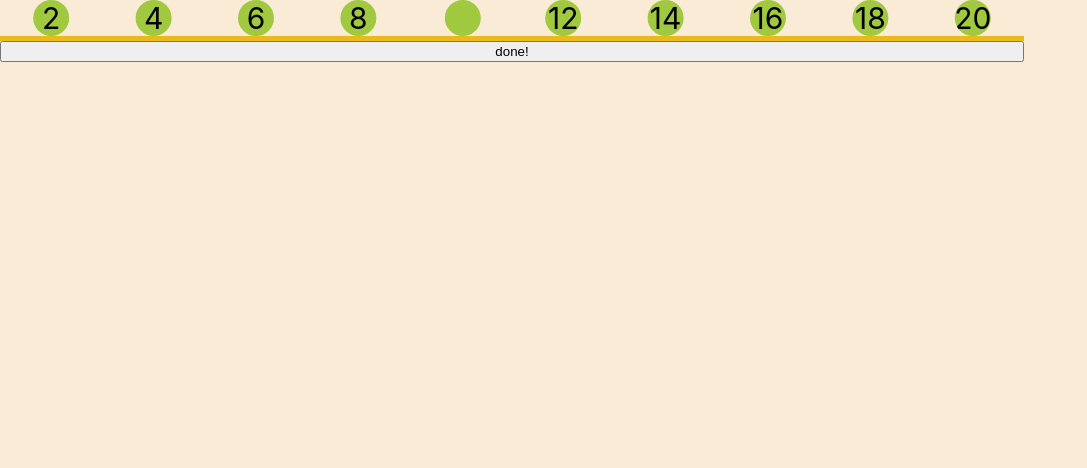
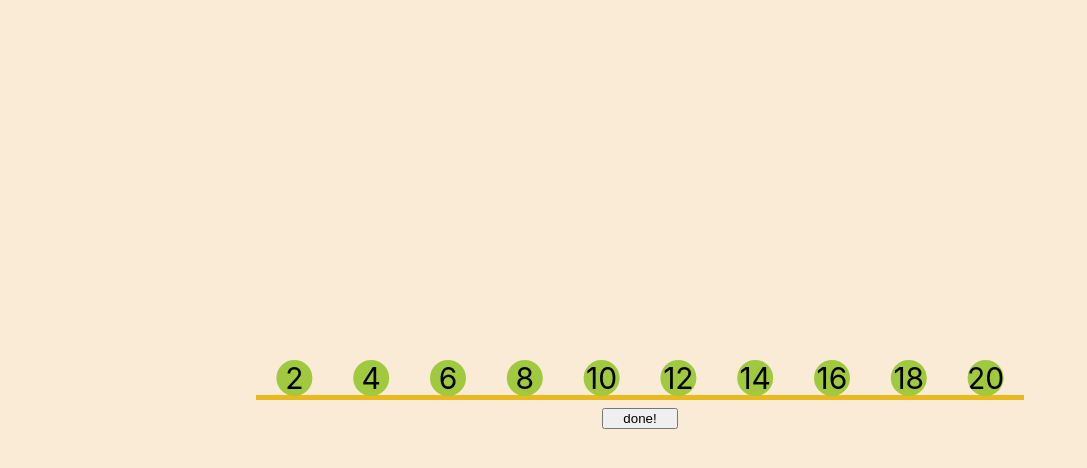
Before and after one commit to SchoolOfCode/final-project_front-end-full-stack-fam, a React (Create React App) app in the folder frontend-final-project/: page /activity in a window 1280 px wide. Shown: the top 468 px of the page, without its empty margins (0-1087 px from the left). Built offline with nearby package versions, Linux system fonts and the light colour scheme.

Commit message:
strugglin

```diff
--- a/frontend-final-project/src/routes/ActivityPage/ActivityPage.css
+++ b/frontend-final-project/src/routes/ActivityPage/ActivityPage.css
@@ -1,7 +1,13 @@
 :root{
     background-color: antiquewhite;
+}
 
-
+.main{
+    width:100vw;
+    height:100vh;
+    display: flex;
+    justify-content: center;
+    align-items: center;
 }
 
 
@@ -9,7 +15,7 @@
     display: flex;
     flex-direction: column;
     height: 10%;
-    width: 80%;
+    width: 60%;
 }
 
 
@@ -24,7 +30,7 @@
 }
 
 
-p{
+.num-text{
     text-align: center;
     margin: 0;
     clip-path: circle();
@@ -32,7 +38,7 @@ p{
     font-size: 30px;
 }
 
-input{
+.num-input{
     text-align: center;
     margin: 0;
     width: 100%;
@@ -43,3 +49,15 @@ input{
     font-size: 30px;
     color: #2260c5;
 }
+
+.submit-button{
+    width: 10%;
+
+}
+
+.button-container{
+    margin-top: 1%;
+    width:100%;
+    display: flex;
+    justify-content: center;
+}
--- a/frontend-final-project/src/routes/ActivityPage/ActivityPage.js
+++ b/frontend-final-project/src/routes/ActivityPage/ActivityPage.js
@@ -1,5 +1,6 @@
 import { Link } from 'react-router-dom';
 import './ActivityPage.css';
+import NumLine from './NumLine/NumLine';
 
 export default function ActivityPage() {
 
@@ -14,24 +15,25 @@ export default function ActivityPage() {
         </main> */}
 
 
+        <main className ="main">
+        <div className='num-line-container'>
+            {/* <section className='num-grid'>
+                <p className="num-text">2</p>
+                <p className="num-text">4</p>
+                <p className="num-text">6</p>
+                <p className="num-text">8</p>
+                <input className="num-input" type='text' onChange={handleChange} maxLength={2}></input>
+                <p className="num-text">12</p>
+                <p className="num-text">14</p>
+                <p className="num-text">16</p>
+                <p className="num-text">18</p>
+                <p className="num-text">20</p>
 
-        <div className='num-line-container'>
-            <section className='num-grid'>
-                <p>2</p>
-                <p>4</p>
-                <p>6</p>
-                <p>8</p>
-                <input type='text' maxLength={2}></input>
-                <p>12</p>
-                <p>14</p>
-                <p>16</p>
-                <p>18</p>
-                <p>20</p>
-            </section>
-            <button className='submit-button'>done!</button>
 
-            <section className='num-line'></section>
+            </section> */}
+            <NumLine/>
         </div>
+        </main>
 
 
 
--- /dev/null
+++ b/frontend-final-project/src/routes/ActivityPage/NumLine/NumLine.js
@@ -0,0 +1,51 @@
+import './NumLine.css'
+import { useState, useEffect } from 'react';
+
+export default function NumLine(){
+
+    const[answer, setAnswer] = useState("")
+
+    let array = ['2','4','6','8','10','12','14','16','18','20']
+
+    function setArray(){
+    let ranNum = Math.floor(Math.random() * 10);
+    setAnswer(array[ranNum]);
+    console.log(`the answer is ${answer}`)
+    array[ranNum] = "input";
+    }
+
+    useEffect(()=> {setArray()})
+
+
+    function handleClick(){
+        const input = document.querySelector(".num-input");
+        console.log(input.value)
+        const inputValue = (input.value);
+        if(inputValue === answer){
+          console.log('number matches!')
+          setArray();
+        }
+        else if (inputValue !== answer){
+            console.log('not quite, try again!')
+        }
+      }
+
+return (
+    <div>
+    <section className= "num-grid">
+        {array.map(function(item){
+            if( item === "input" ){
+                return <input className="num-input" type='text' maxLength={2}></input>
+            }
+            else{
+                return <p className="num-text">{item}</p>
+            }
+        })}
+    </section>
+        <section className='button-container'>
+            <button className='submit-button' onClick = {function(){handleClick()}}>done!</button>
+            </section>
+    </div>
+
+)
+}
```
Also changed, not shown: frontend-final-project/src/routes/ActivityPage/NumLine/NumLine.css (added).
